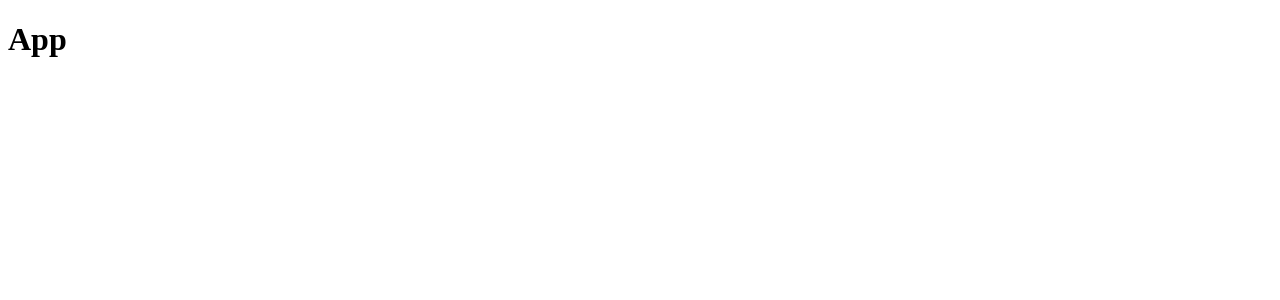
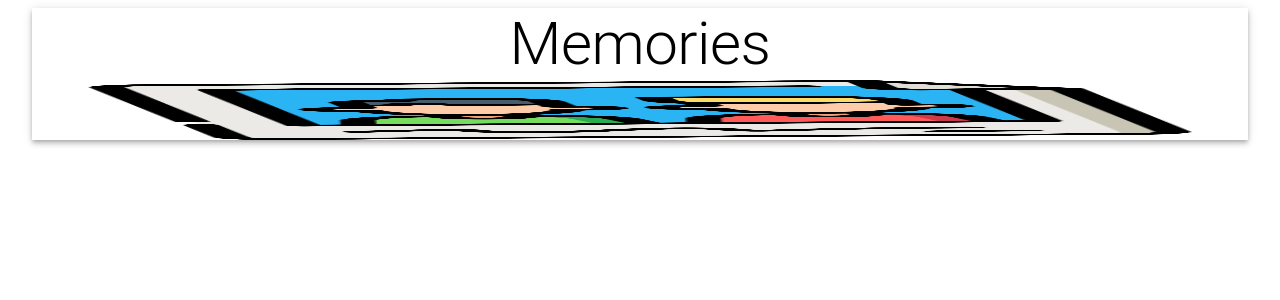
Before and after one commit to dthackray/memories, a React (Create React App) app in the folder client/: page / in a window 1280 px wide. Shown: the top 300 px of the page. Built offline with nearby package versions, Linux system fonts and the light colour scheme.

Commit message:
Start Material UI skeleton
Signed-off-by: Dan Thackray <djthackray@gmail.com>

```diff
--- a/client/src/App.js
+++ b/client/src/App.js
@@ -1,10 +1,15 @@
 import React from "react";
+import { Container, AppBar, Typography, Grow, Grid } from "@material-ui/core"
+import memories from "./images/memories.png"
 
 const App = () => {
     return (
-        <div>
-            <h1>App</h1>
-        </div>
+        <Container maxwidth="lg">
+            <AppBar position="static" color="inherit">
+                <Typography variant="h2" align="center">Memories</Typography>
+                <img src={memories} alt="memories" height="60" />
+            </AppBar>
+        </Container>
     )
 }
 
```
Also changed, not shown: client/src/images/memories.png (added).
